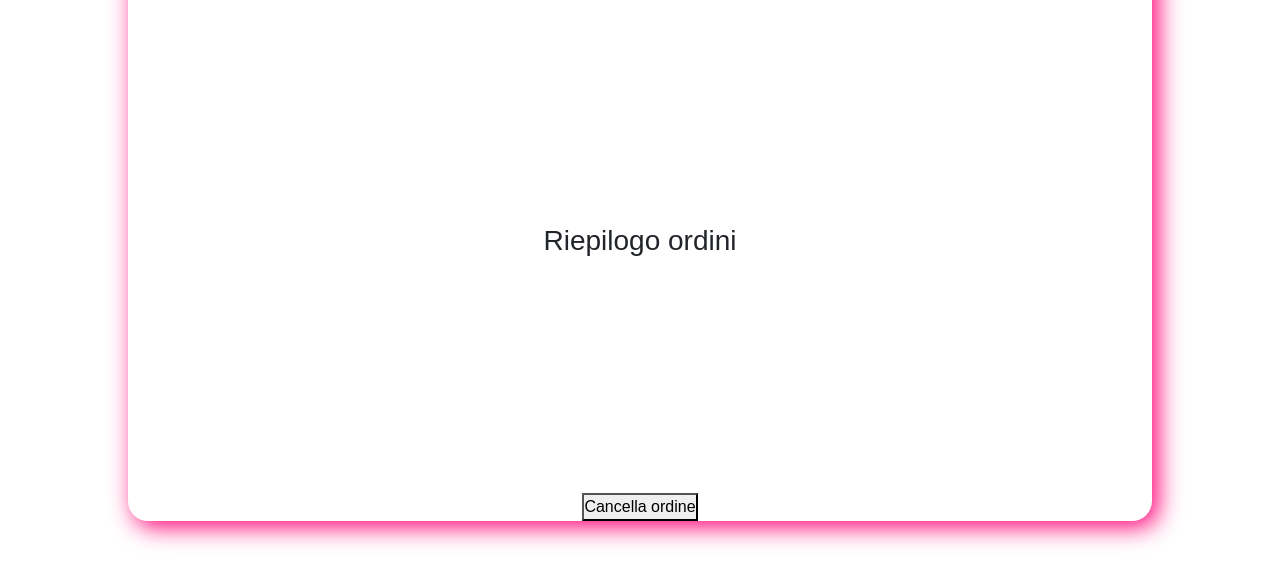
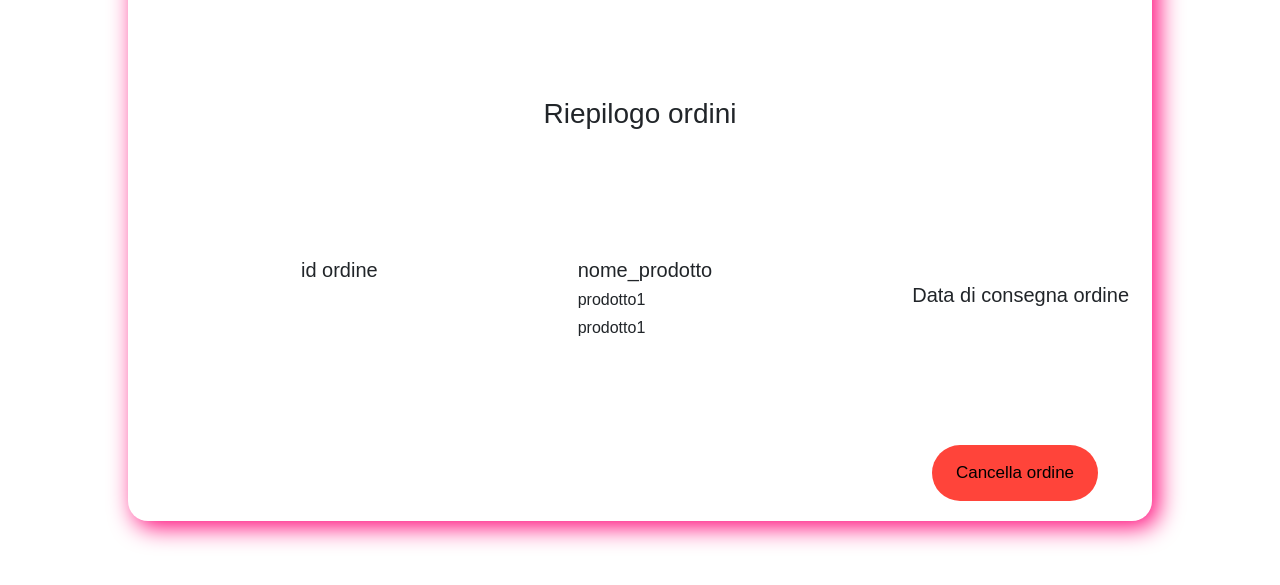
Before and after one commit to SimoneCampochiaro/E-Commerce, a website: page web/profilo.html in a window 1280 px wide. Shown: the part 209-794 px from the top of the page. Drawn offline with Linux system fonts and the light colour scheme.

Commit message:
profilo push v.1.0

```diff
--- a/web/profilo.html
+++ b/web/profilo.html
@@ -84,10 +84,26 @@
     </div>
 
     <div>
-        <h3>Riepilogo ordini</h3>
+        <h3 class="titolo">Riepilogo ordini</h3>
     </div>
 
-    <div>
+    <div class="riepilogo d-flex flex-row justify-content-between align-items-start">
+
+        <div class="campo">
+            <h5>id ordine</h5>
+        </div>
+
+        <div class="campo">
+            <h5>nome_prodotto</h5>
+            <h6>prodotto1</h6>
+            <h6>prodotto1</h6>
+        </div>
+        <div class="consegna">
+            <h5>Data di consegna ordine</h5>
+        </div>
+    </div>
+
+    <div class="cancella d-flex flex-column justify-content-end align-items-end">
         <button>Cancella ordine</button>
     </div>
 
--- a/web/static/css/body_profilo.css
+++ b/web/static/css/body_profilo.css
@@ -17,3 +17,39 @@ header
     padding-top: 20px;
     padding-right: 200px;
 }
+
+.riepilogo
+{
+    padding-left: 150px;
+}
+
+.cancella
+{
+    padding-bottom: 20px;
+    padding-left: 750px;
+}
+
+.consegna
+{
+    padding-top: 45px;
+}
+
+
+
+.cancella button
+{
+    display: inline-block;
+    text-align: center;
+    white-space: nowrap;
+    color: black;
+    text-decoration: none;
+    line-height: 1.2;
+    font-weight: normal;
+    font-family: sans-serif;
+    font-size: 17px;
+    background-color: #FF443A;
+    border-radius: 30px;
+    padding: 18px 24px;
+    border: 0px solid #FF0073;
+    cursor: pointer;
+}
--- a/web/static/js/caricaProdotti.js
+++ b/web/static/js/caricaProdotti.js
@@ -40,8 +40,6 @@ function carica(id) {
             div4.querySelector("button").addEventListener("click",function (e){
                 let idProdottoCarrello= (e.currentTarget.id)
             })
-
-
             document.querySelector('.products').appendChild(productTemplate)
 
         })
```
